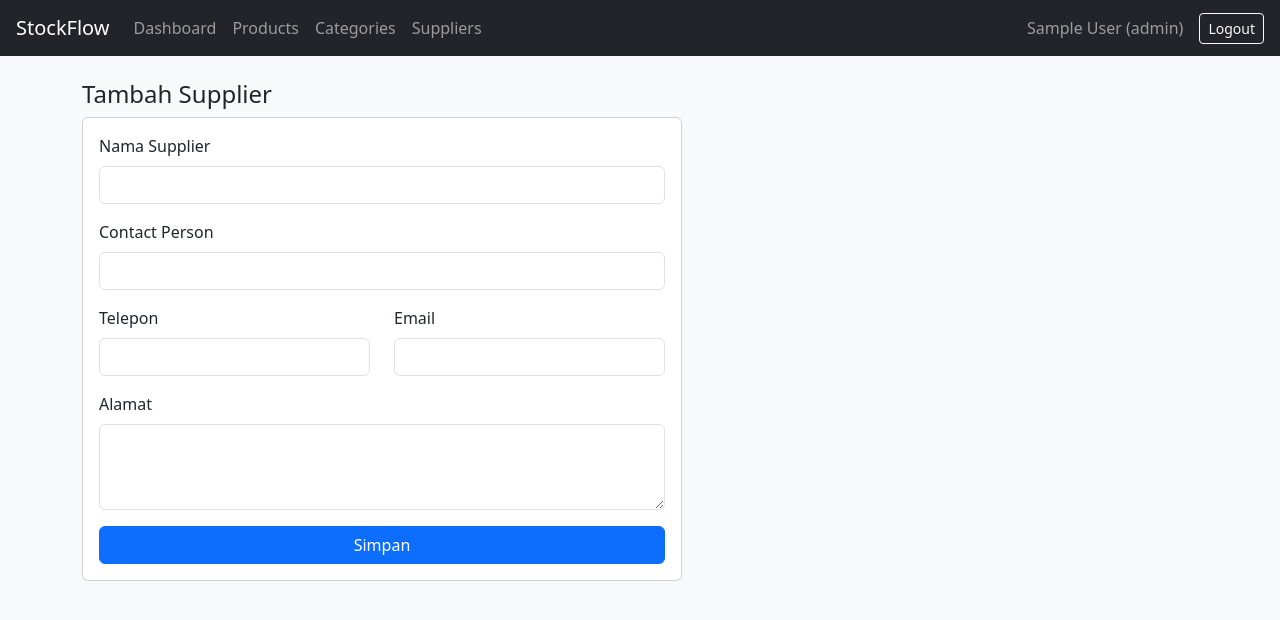
After one commit to Hanifahgithub3/stockflow, a Laravel app: page /suppliers/create in a window 1280 px wide. The commit adds this page. Shown: the top 620 px of the page. Run offline with Laravel 12, Linux system fonts and the light colour scheme; the visitor is signed in with stand-in values (Sample User, id 1).

Commit message:
Add suppliers CRUD

```diff
--- /dev/null
+++ b/app/Http/Controllers/SupplierController.php
@@ -0,0 +1,69 @@
+<?php
+
+namespace App\Http\Controllers;
+
+use App\Models\Supplier;
+use Illuminate\Http\Request;
+use Illuminate\Support\Facades\DB;
+
+class SupplierController extends Controller
+{
+    public function index(Request $request)
+    {
+        $suppliers = Supplier::when($request->q, function ($query, $q) {
+                $query->where('supplier_name', 'like', "%{$q}%")
+                      ->orWhere('contact_person', 'like', "%{$q}%");
+            })
+            ->orderBy('supplier_name')
+            ->paginate(10)
+            ->withQueryString();
+
+        return view('suppliers.index', compact('suppliers'));
+    }
+
+    public function create()
+    {
+        return view('suppliers.create');
+    }
+
+    public function store(Request $request)
+    {
+        Supplier::create($this->validated($request));
+
+        return redirect()->route('suppliers.index')->with('success', 'Supplier berhasil ditambahkan.');
+    }
+
+    public function edit(Supplier $supplier)
+    {
+        return view('suppliers.edit', compact('supplier'));
+    }
+
+    public function update(Request $request, Supplier $supplier)
+    {
+        $supplier->update($this->validated($request));
+
+        return redirect()->route('suppliers.index')->with('success', 'Supplier berhasil diperbarui.');
+    }
+
+    public function destroy(Supplier $supplier)
+    {
+        if (DB::table('purchase_orders')->where('supplier_id', $supplier->id)->exists()) {
+            return back()->with('error', 'Supplier tidak bisa dihapus karena sudah punya Purchase Order.');
+        }
+
+        $supplier->delete();
+
+        return redirect()->route('suppliers.index')->with('success', 'Supplier berhasil dihapus.');
+    }
+
+    private function validated(Request $request): array
+    {
+        return $request->validate([
+            'supplier_name' => ['required', 'max:255'],
+            'contact_person' => ['nullable', 'max:255'],
+            'phone' => ['nullable', 'max:30'],
+            'email' => ['nullable', 'email', 'max:255'],
+            'address' => ['nullable', 'max:1000'],
+        ]);
+    }
+}
--- a/resources/views/layouts/app.blade.php
+++ b/resources/views/layouts/app.blade.php
@@ -14,6 +14,7 @@
         <a class="nav-link" href="{{ route('products.index') }}">Products</a>
         @if(auth()->user()->role === 'admin')
             <a class="nav-link" href="{{ route('categories.index') }}">Categories</a>
+            <a class="nav-link" href="{{ route('suppliers.index') }}">Suppliers</a>
         @endif
     </div>
     <span class="navbar-text me-3">{{ auth()->user()->name }} ({{ auth()->user()->role }})</span>
--- /dev/null
+++ b/resources/views/suppliers/_form.blade.php
@@ -0,0 +1,31 @@
+<div class="mb-3">
+    <label class="form-label">Nama Supplier</label>
+    <input type="text" name="supplier_name" value="{{ old('supplier_name', $supplier->supplier_name ?? '') }}"
+           class="form-control @error('supplier_name') is-invalid @enderror">
+    @error('supplier_name') <div class="invalid-feedback">{{ $message }}</div> @enderror
+</div>
+<div class="mb-3">
+    <label class="form-label">Contact Person</label>
+    <input type="text" name="contact_person" value="{{ old('contact_person', $supplier->contact_person ?? '') }}"
+           class="form-control @error('contact_person') is-invalid @enderror">
+    @error('contact_person') <div class="invalid-feedback">{{ $message }}</div> @enderror
+</div>
+<div class="row">
+    <div class="col mb-3">
+        <label class="form-label">Telepon</label>
+        <input type="text" name="phone" value="{{ old('phone', $supplier->phone ?? '') }}"
+               class="form-control @error('phone') is-invalid @enderror">
+        @error('phone') <div class="invalid-feedback">{{ $message }}</div> @enderror
+    </div>
+    <div class="col mb-3">
+        <label class="form-label">Email</label>
+        <input type="email" name="email" value="{{ old('email', $supplier->email ?? '') }}"
+               class="form-control @error('email') is-invalid @enderror">
+        @error('email') <div class="invalid-feedback">{{ $message }}</div> @enderror
+    </div>
+</div>
+<div class="mb-3">
+    <label class="form-label">Alamat</label>
+    <textarea name="address" rows="3" class="form-control @error('address') is-invalid @enderror">{{ old('address', $supplier->address ?? '') }}</textarea>
+    @error('address') <div class="invalid-feedback">{{ $message }}</div> @enderror
+</div>
--- /dev/null
+++ b/resources/views/suppliers/create.blade.php
@@ -0,0 +1,10 @@
+@extends('layouts.app')
+@section('title', 'Tambah Supplier')
+@section('content')
+<h4>Tambah Supplier</h4>
+<form method="POST" action="{{ route('suppliers.store') }}" class="card card-body" style="max-width:600px">
+    @csrf
+    @include('suppliers._form')
+    <button class="btn btn-primary">Simpan</button>
+</form>
+@endsection
--- a/routes/web.php
+++ b/routes/web.php
@@ -4,6 +4,7 @@ use App\Http\Controllers\AuthController;
 use App\Http\Controllers\CategoryController;
 use App\Http\Controllers\ProductController;
 use Illuminate\Support\Facades\Route;
+use App\Http\Controllers\SupplierController;
 
 Route::get('/', fn () => redirect('/dashboard'));
 
@@ -20,6 +21,10 @@ Route::middleware('auth')->group(function () {
         ->except('show')
         ->middleware('role:admin');
 
+            Route::resource('suppliers', SupplierController::class)
+        ->except('show')
+        ->middleware('role:admin');
+
     Route::middleware('role:admin')->group(function () {
         Route::resource('products', ProductController::class)->except(['index', 'show']);
     });
```
Also changed, not shown: app/Models/Supplier.php (+2 -8 lines), resources/views/suppliers/edit.blade.php (added, +10 -0 lines), resources/views/suppliers/index.blade.php (added, +35 -0 lines).
